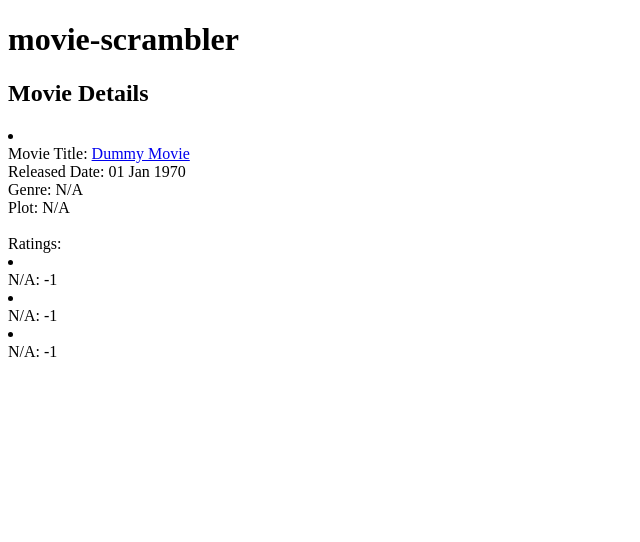
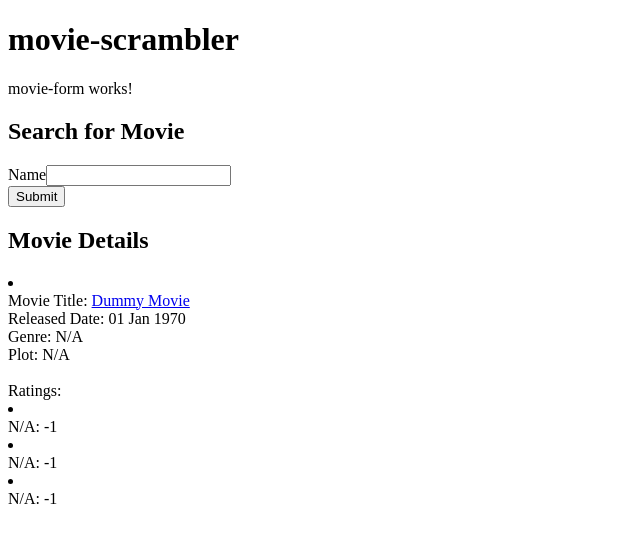
Before and after one commit to noesterle/movie-scrambler, an Angular app: page / in a window 1280 px wide. Shown: the top 542 px of the page, without its empty margins (0-640 px from the left). Built offline with nearby package versions, Linux system fonts and the light colour scheme; no server answers.

Commit message:
Add basic structure for searching for movie.

```diff
--- a/src/app/app.component.html
+++ b/src/app/app.component.html
@@ -1,2 +1,3 @@
 <h1>{{title}}</h1>
+<app-movie-form></app-movie-form>
 <app-movie></app-movie>
--- /dev/null
+++ b/src/app/movie-form/movie-form.component.html
@@ -0,0 +1,13 @@
+<p>movie-form works!</p>
+<div class="container">
+  <h2>Search for Movie</h2>
+  <form (ngSubmit)="onSubmit()" #movieForm="ngForm">
+    <div class="form-group">
+      <label for="name">Name</label>
+      <input type="text" class="form-control" id="name" required>
+    </div>
+
+    <button type="submit" class="btn btn-success">Submit</button>
+
+  </form>
+</div>
--- /dev/null
+++ b/src/app/movie-form/movie-form.component.ts
@@ -0,0 +1,21 @@
+import { Component, OnInit } from '@angular/core';
+import {MovieComponent} from "../movie/movie.component";
+
+@Component({
+  selector: 'app-movie-form',
+  templateUrl: './movie-form.component.html',
+  styleUrls: ['./movie-form.component.css']
+})
+export class MovieFormComponent implements OnInit {
+
+  constructor(private movieComponent: MovieComponent) { }
+
+  ngOnInit(): void {
+  }
+
+  onSubmit(){
+    console.log("SUBMITTED");
+    this.movieComponent.searchForMovie("Fast+Five");
+  }
+
+}
--- a/src/app/movie.service.ts
+++ b/src/app/movie.service.ts
@@ -65,6 +65,23 @@ export class MovieService {
 
   getMovie(): Observable<Movie> {
     // this.http.get<Movie[]>(this.movieURL/*, this.movieHttpOptions*/).subscribe(resp => console.log(resp));
+    // console.log("GETTING MOVIE");
+    return this.http.get<Movie>(this.movieURL).pipe(
+      catchError(this.handleError<Movie>('getMovie', this.dummyMovie))
+    );
+    // return of(MOVIES);
+  }
+
+  searchMovie(title: string): Observable<Movie> {
+    //TODO: Does not update the webpage when triggered by the Submit button.
+
+    // this.http.get<Movie[]>(this.movieURL/*, this.movieHttpOptions*/).subscribe(resp => console.log(resp));
+    // console.log("SEARCHING FOR MOVIE");
+
+    let localMovieSearchParam:string = this.formatSearchParam(title);
+    this.movieURL = this.movieURLBase.concat("t="+localMovieSearchParam).concat("&").concat(this.movieUrlKey).concat("&plot=full");
+    this.getMovie();
+
     return this.http.get<Movie>(this.movieURL).pipe(
       catchError(this.handleError<Movie>('getMovie', this.dummyMovie))
     );
@@ -84,4 +101,8 @@ export class MovieService {
       return of(result as T);
     };
   }
+
+  private formatSearchParam(title: string): string {
+    return title;
+  }
 }
--- a/src/app/movie/movie.component.ts
+++ b/src/app/movie/movie.component.ts
@@ -16,8 +16,19 @@ export class MovieComponent implements OnInit {
     this.movieService.getMovie().subscribe(movie => {this.movies = [movie]/*; console.log(this.movies)*/});
   }
 
+  searchForMovie(title:string): void {
+    if (title != "") {
+      this.movieService.searchMovie(title).subscribe(movie => {
+        this.movies = [movie];
+        console.log(movie);
+        console.log(this.movies);
+      });
+    }
+  }
+
   ngOnInit(): void {
-    this.getMovie();
+    // this.getMovie();
+   this.searchForMovie("Test");
   }
 
 }
```
Also changed, not shown: src/app/app.module.ts (+10 -3 lines), src/app/movie-form/movie-form.component.css (added), 1 other file (tests, documents, lock files or other folders).
